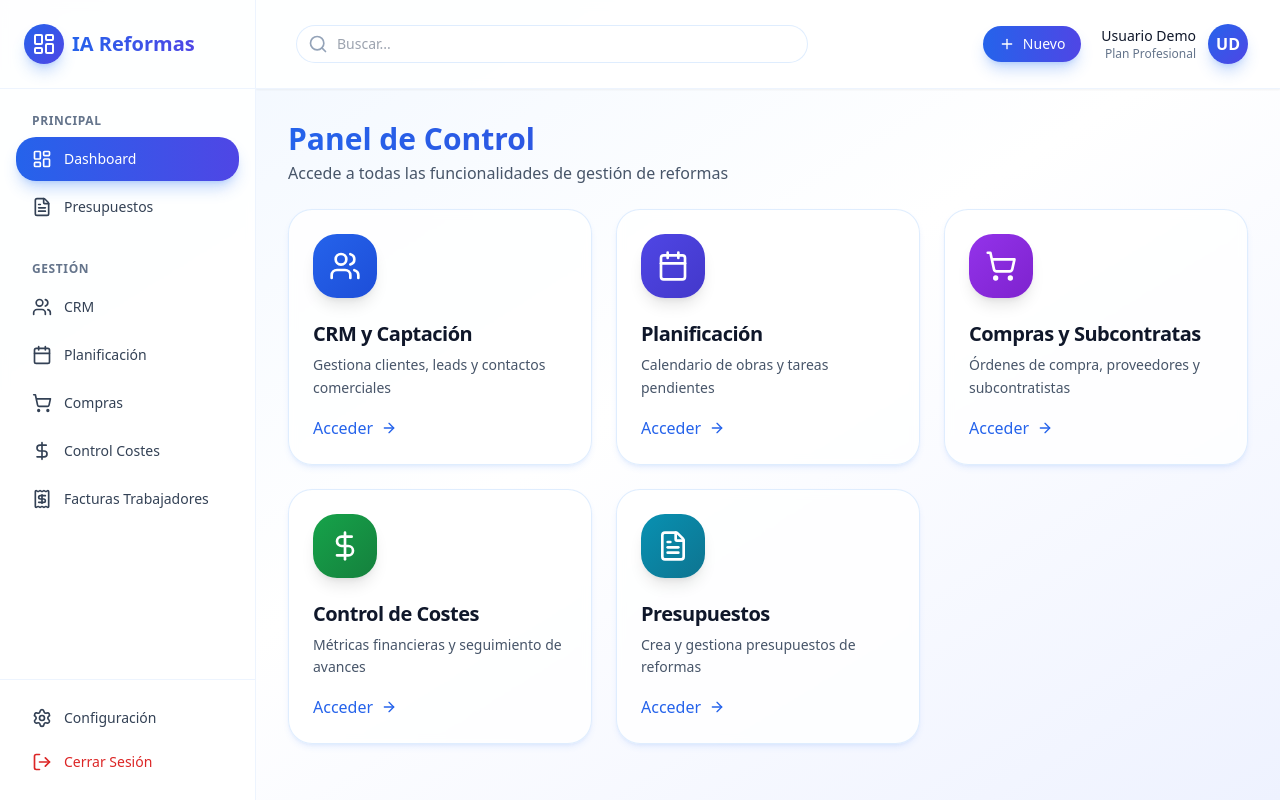
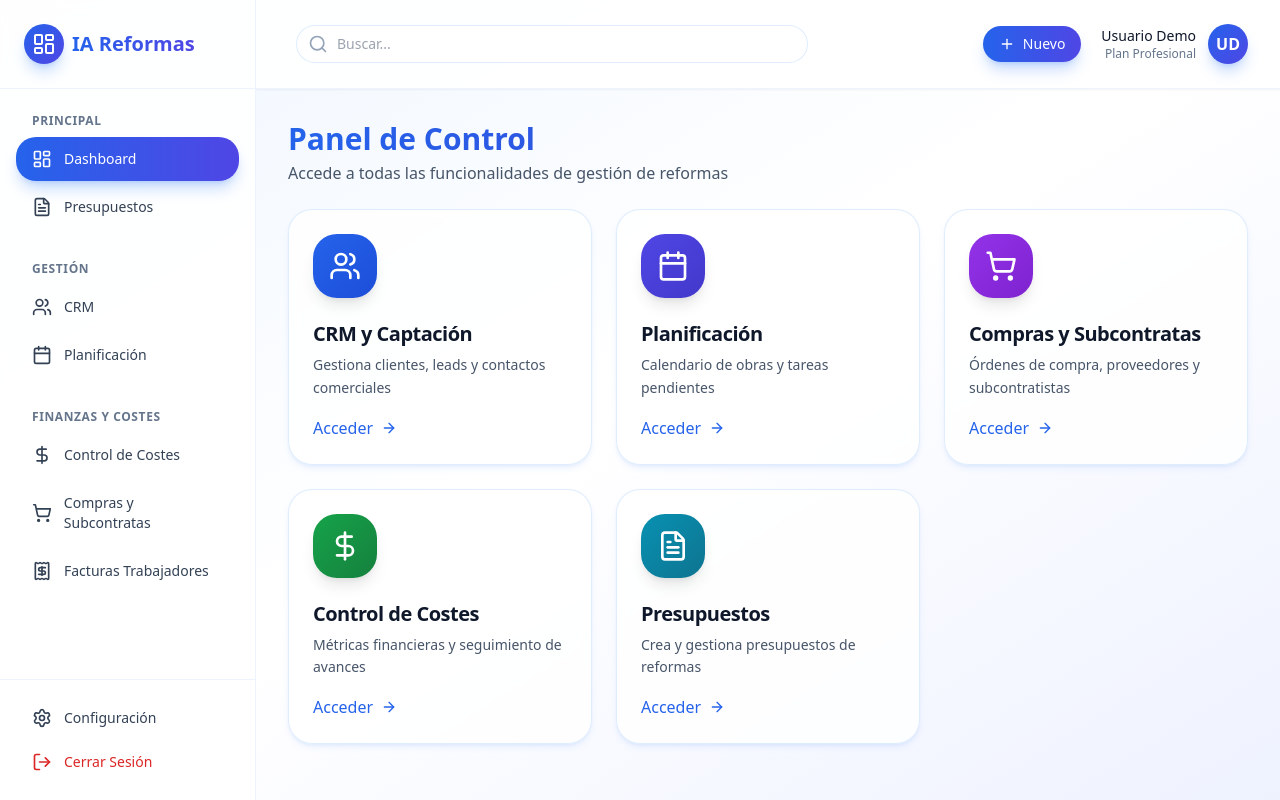
Before and after one commit to ZoomBikes/IAenReformas, a Next.js app: page / in a window 1280 px wide. Built offline with nearby package versions, Linux system fonts and the light colour scheme.

Commit message:
✨ Reorganizar menú: nueva sección 'Finanzas y Costes'
- Añadida sección dedicada para módulos financieros
- Agrupados: Control de Costes, Compras y Facturas Trabajadores
- Mejor organización del menú lateral

```diff
--- a/components/layout/DashboardLayout.tsx
+++ b/components/layout/DashboardLayout.tsx
@@ -58,8 +58,13 @@ const navigation: NavSection[] = [
     items: [
       { name: 'CRM', href: '/crm', icon: Users },
       { name: 'Planificación', href: '/planificacion', icon: Calendar },
-      { name: 'Compras', href: '/compras', icon: ShoppingCart },
-      { name: 'Control Costes', href: '/costes', icon: DollarSign },
+    ]
+  },
+  {
+    title: 'Finanzas y Costes',
+    items: [
+      { name: 'Control de Costes', href: '/costes', icon: DollarSign },
+      { name: 'Compras y Subcontratas', href: '/compras', icon: ShoppingCart },
       { name: 'Facturas Trabajadores', href: '/facturas-trabajadores', icon: Receipt },
     ]
   }
```
